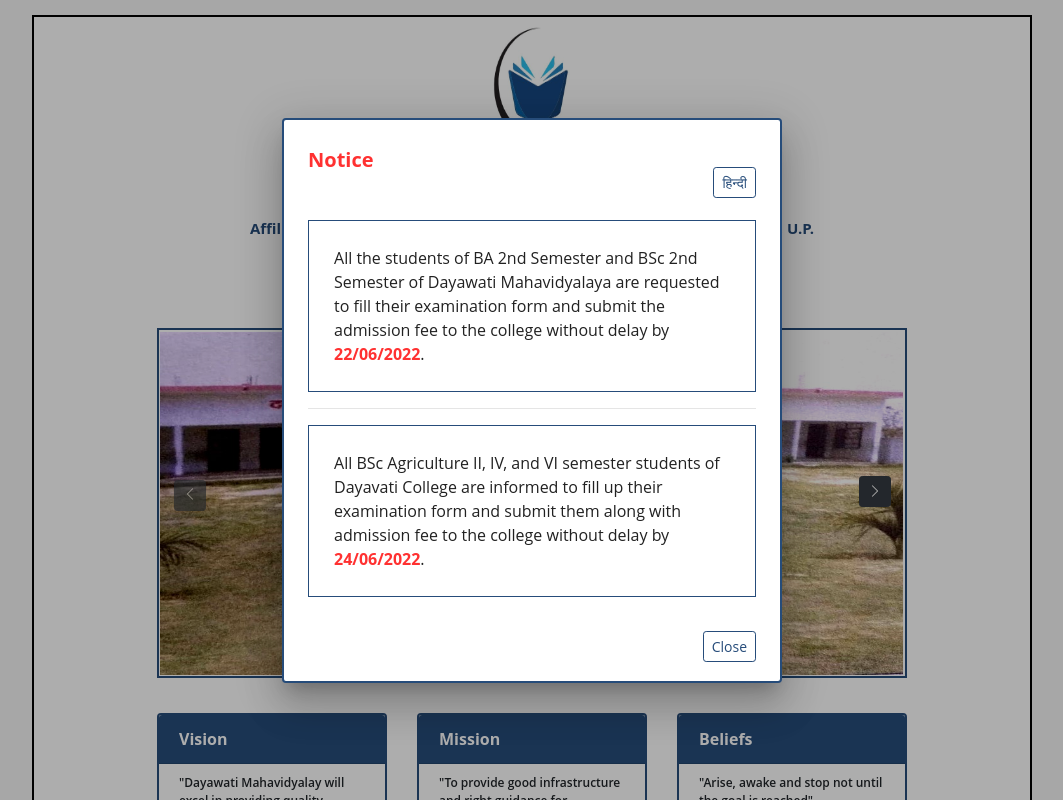
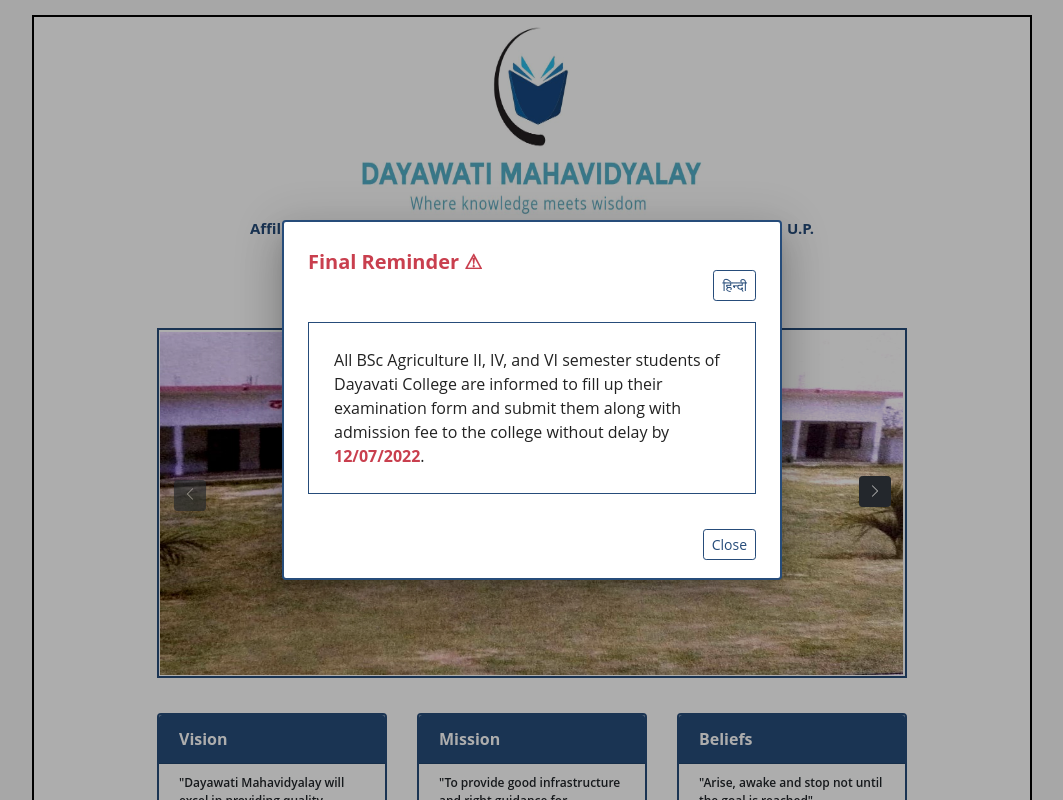
Before and after one commit to LavP98/Dayawati_Mahavidyalay, an Angular app: page / in a window 1280 px wide. Shown: the whole page, without its empty margins (108-1171 px from the left). Built offline with nearby package versions, Linux system fonts and the light colour scheme.

Commit message:
Final reminder notice

```diff
--- a/src/app/landing-page-popup/landing-page-popup.component.css
+++ b/src/app/landing-page-popup/landing-page-popup.component.css
@@ -56,3 +56,17 @@
     height: 300px !important;
   }
 }
+
+.flash {
+   animation-name: flash;
+    animation-duration: 0.3s;
+    animation-timing-function: linear;
+    animation-iteration-count: infinite;
+    animation-direction: alternate;
+    animation-play-state: running;
+}
+
+@keyframes flash {
+    from {color: #ff3131;}
+    to {color: rgb(52, 100, 159);}
+}
--- a/src/app/landing-page-popup/landing-page-popup.component.html
+++ b/src/app/landing-page-popup/landing-page-popup.component.html
@@ -1,4 +1,7 @@
-<h1 mat-dialog-title>{{ !selectedLanguageEnglish ? " सूचना" : "Notice" }}</h1>
+<!-- <h1 mat-dialog-title>{{ !selectedLanguageEnglish ? " सूचना" : "Notice" }}</h1> -->
+<h1 mat-dialog-title class="flash">
+  {{ !selectedLanguageEnglish ? "अंतिम अनुस्मारक ⚠" : "Final Reminder ⚠" }}
+</h1>
 <mat-dialog-actions align="end">
   <button
     (click)="changeLanguage()"
@@ -12,32 +15,32 @@
 </mat-dialog-actions>
 <div class="content" mat-dialog-content>
   <span *ngIf="selectedLanguageEnglish">
-    <p>
+    <!-- <p>
       All the students of BA 2nd Semester and BSc 2nd Semester of Dayawati
       Mahavidyalaya are requested to fill their examination form and submit the
       admission fee to the college without delay by
       <b class="date">22/06/2022</b>.
-    </p>
-    <hr />
+    </p> -->
+    <!-- <hr /> -->
     <p>
       All BSc Agriculture II, IV, and VI semester students of Dayavati College
       are informed to fill up their examination form and submit them along with
       admission fee to the college without delay by
-      <b class="date">24/06/2022</b>.
+      <b class="date flash">12/07/2022</b>.
     </p>
   </span>
   <span *ngIf="!selectedLanguageEnglish">
-    <p class="content">
+    <!-- <p class="content">
       दयावती महाविद्यालय के सभी बी ए द्वितीय सेमेस्टर एवम बी एस सी द्वितीय
       सेमेस्टर के छात्र छात्राओं को सूचित किया जाता है कि अपना परीक्षा फार्म
       भरकर , प्रवेश शुल्क के साथ महाविद्यालय में
       <b class="date">22/06/2022</b> तक अविलम्ब जमा करे।
-    </p>
-    <hr />
+    </p> -->
+    <!-- <hr /> -->
     <p class="content">
       दयावती महाविद्यालय के सभी बी एस-सी कृषि द्वितीय,चतुर्थ, एवं छठे सेमेस्टर
       के छात्र छात्राओं को सूचित किया जाता है कि अपना परीक्षा फार्म भरकर ,
-      प्रवेश शुल्क के साथ महाविद्यालय में <b class="date">24/06/2022 </b> तक
+      प्रवेश शुल्क के साथ महाविद्यालय में <b class="date flash">12/07/2022 </b> तक
       अविलम्ब जमा करे।
     </p>
   </span>
```
